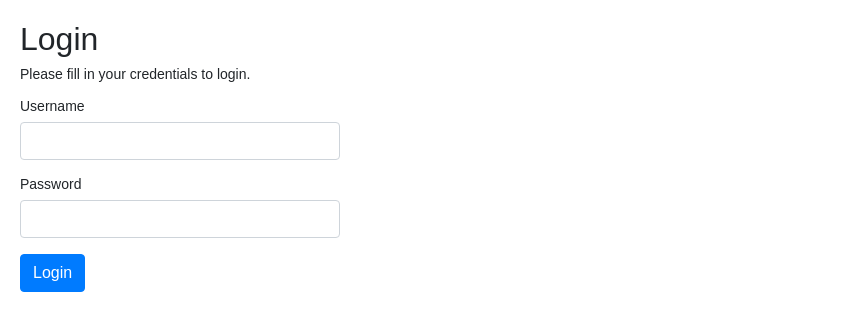
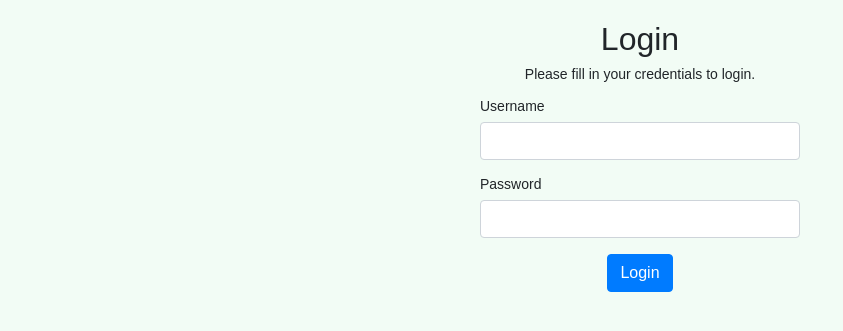
Before and after one commit to milanbalazs/record_management_system, a PHP site: page / in a window 1280 px wide. Shown: the top 331 px of the page, without its empty margins (0-843 px from the left). Run offline with PHP 8.4, Linux system fonts and the light colour scheme.

Commit message:
Add a small CSS to make nice the WEB App

```diff
--- /dev/null
+++ b/app/index.css
@@ -0,0 +1,15 @@
+body {
+    font: 14px sans-serif;
+    background-color: #f2fcf5;
+}
+
+h2.login_text, p.please_fill_text {
+    text-align: center;
+}
+
+.wrapper {
+    width: 360px;
+    padding: 20px;
+    margin-left:auto;
+    margin-right:auto;
+}
--- a/app/index.php
+++ b/app/index.php
@@ -14,7 +14,6 @@ require_once "config.php";
 // Define variables and initialize with empty values
 $username = $password = "";
 $username_err = $password_err = $login_err = "";
-$user_found = FALSE;
 
 // Processing form data when form is submitted
 if($_SERVER["REQUEST_METHOD"] == "POST"){
@@ -36,7 +35,7 @@ if($_SERVER["REQUEST_METHOD"] == "POST"){
     // Validate credentials
     if(empty($username_err) && empty($password_err)){
         // Prepare a select statement
-        $sql = "SELECT * FROM admin_users; # WHERE user_name = $username";
+        $sql = "SELECT * FROM admin_users WHERE user_name='$username'";
 
         if ($result = $record_management_system_db_conn->query($sql)) {
             while ($data = $result->fetch_object()) {
@@ -44,10 +43,13 @@ if($_SERVER["REQUEST_METHOD"] == "POST"){
             }
         }
 
+        if (!isset($users) || empty($users)) {
+            $login_err = "Invalid username.";
+        }
+        else {
+            echo "User is found in the DB.";
             foreach ($users as $user) {
                 if ($username == $user->user_name) {
-                echo "User found";
-                $user_found = TRUE;
                     if (md5($password) == $user->password_hash){
                         echo "Passowrd is matched";
                     }
@@ -56,8 +58,6 @@ if($_SERVER["REQUEST_METHOD"] == "POST"){
                     }
                 }
             }
-        if (! $user_found) {
-            $login_err = "Invalid username.";
         }
                                     // Store data in session variables
                                     //$_SESSION["loggedin"] = true;
@@ -80,15 +80,12 @@ if($_SERVER["REQUEST_METHOD"] == "POST"){
     <meta charset="UTF-8">
     <title>Login</title>
     <link rel="stylesheet" href="https://stackpath.bootstrapcdn.com/bootstrap/4.5.2/css/bootstrap.min.css">
-    <style>
-        body{ font: 14px sans-serif; }
-        .wrapper{ width: 360px; padding: 20px; }
-    </style>
+    <link rel="stylesheet" href="index.css">
 </head>
 <body>
     <div class="wrapper">
-        <h2>Login</h2>
-        <p>Please fill in your credentials to login.</p>
+        <h2 class="login_text">Login</h2>
+        <p class="please_fill_text">Please fill in your credentials to login.</p>
 
         <?php
         if(!empty($login_err)){
@@ -108,7 +105,9 @@ if($_SERVER["REQUEST_METHOD"] == "POST"){
                 <span class="invalid-feedback"><?php echo $password_err; ?></span>
             </div>
             <div class="form-group">
+                <div class="d-flex justify-content-center">
                     <input type="submit" class="btn btn-primary" value="Login">
+                </div>
             </div>
         </form>
     </div>
```
Lines whose indentation alone changed are shown as unchanged.
